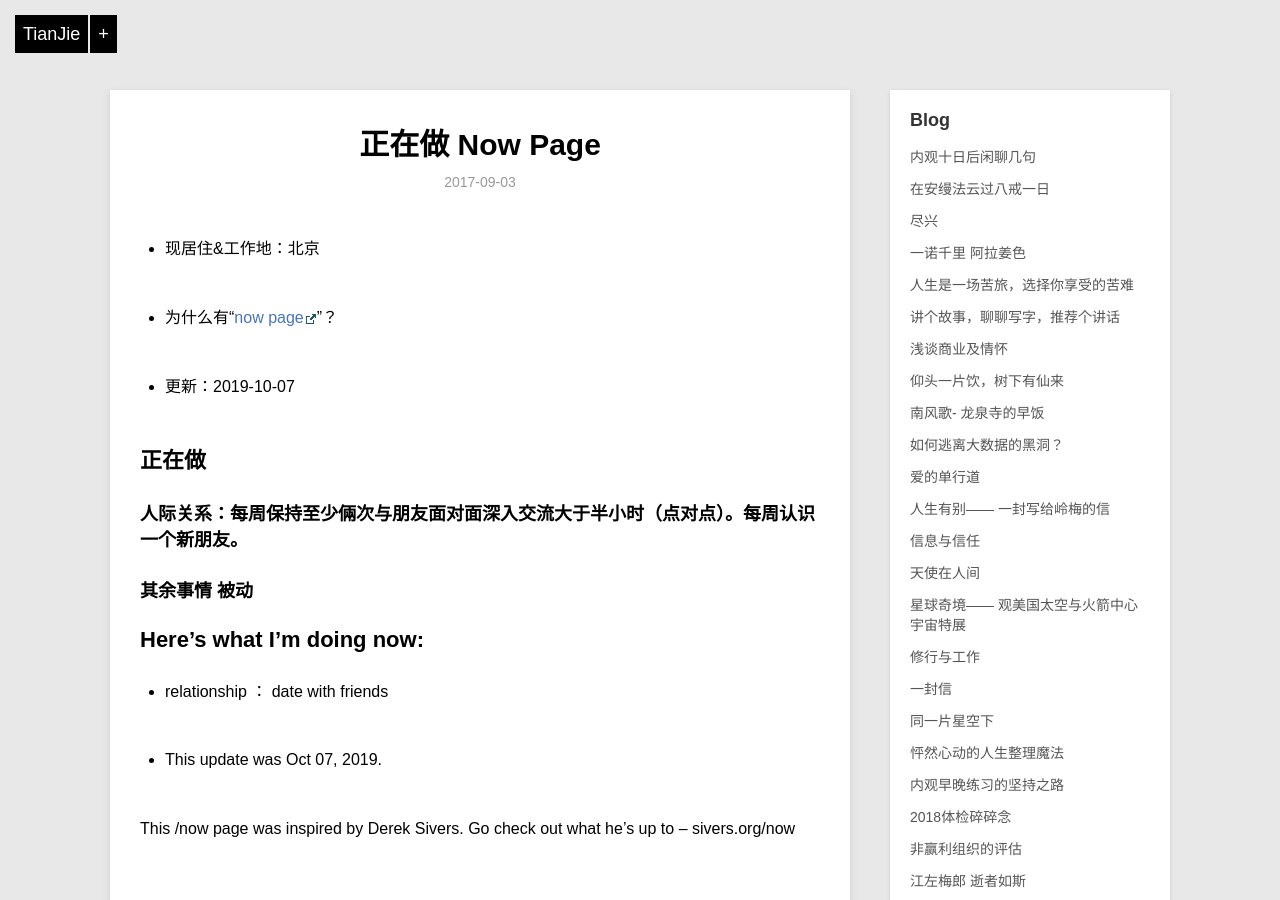
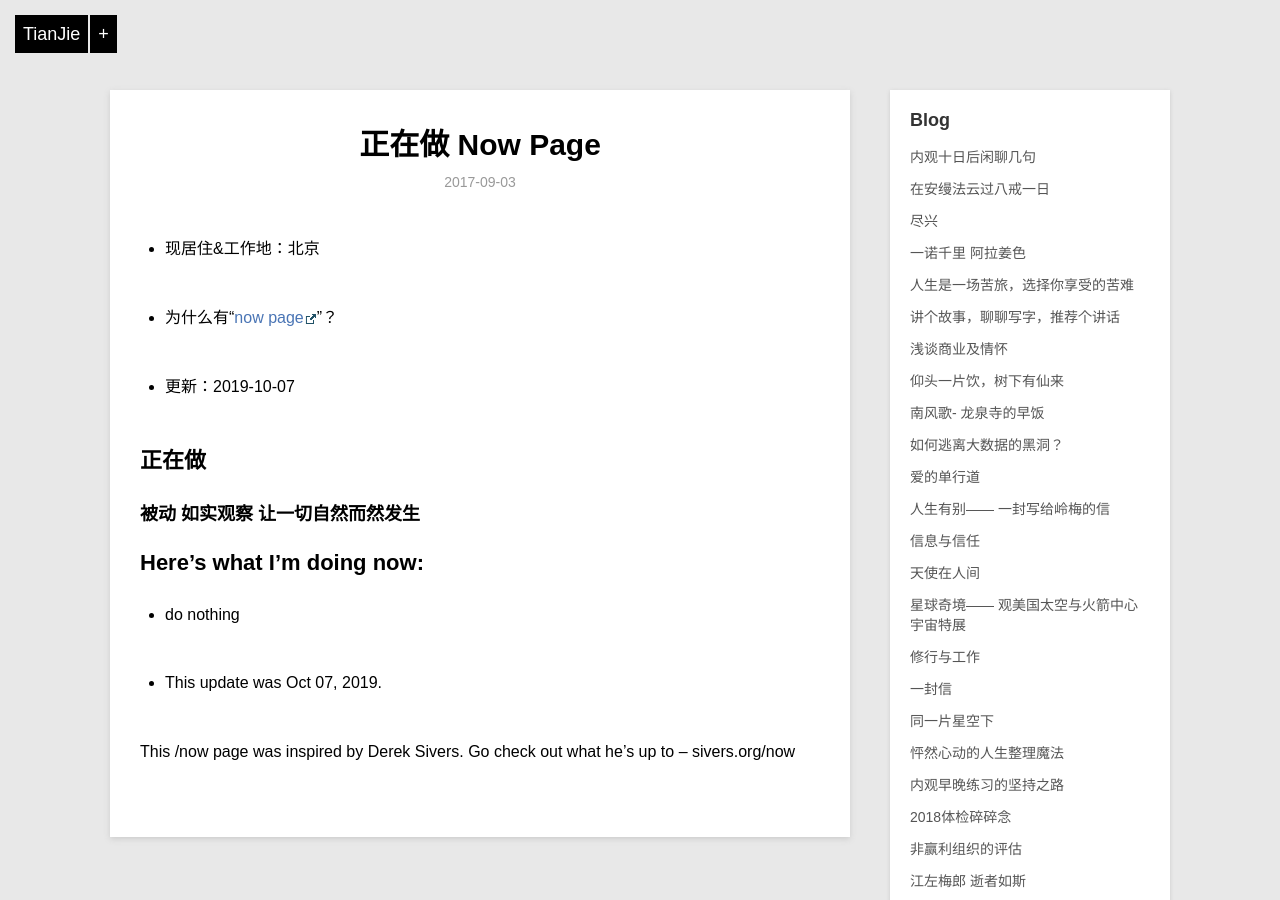
Before and after one commit to violettianjie/violettianjie.github.io, a Jekyll site: the page built from _posts/blog/2017-09-03-now.md, in a window 1280 px wide and 900 px high. Built offline with Jekyll 4.4.1, drawn with Linux system fonts in a browser that asks for light colours; comment, search, counter and statistics services are not loaded.

Commit message:
Update 2017-09-03-now.md

```diff
--- a/_posts/blog/2017-09-03-now.md
+++ b/_posts/blog/2017-09-03-now.md
@@ -12,13 +12,11 @@ category: blog
 
 ## 正在做
 
-### 人际关系：每周保持至少倆次与朋友面对面深入交流大于半小时（点对点）。每周认识一个新朋友。
-
-### 其余事情 被动
+### 被动 如实观察 让一切自然而然发生
 
 ## Here’s what I’m doing now:
 
-- relationship ： date with friends
+- do nothing
 
 - This update was Oct 07, 2019.
 
```
